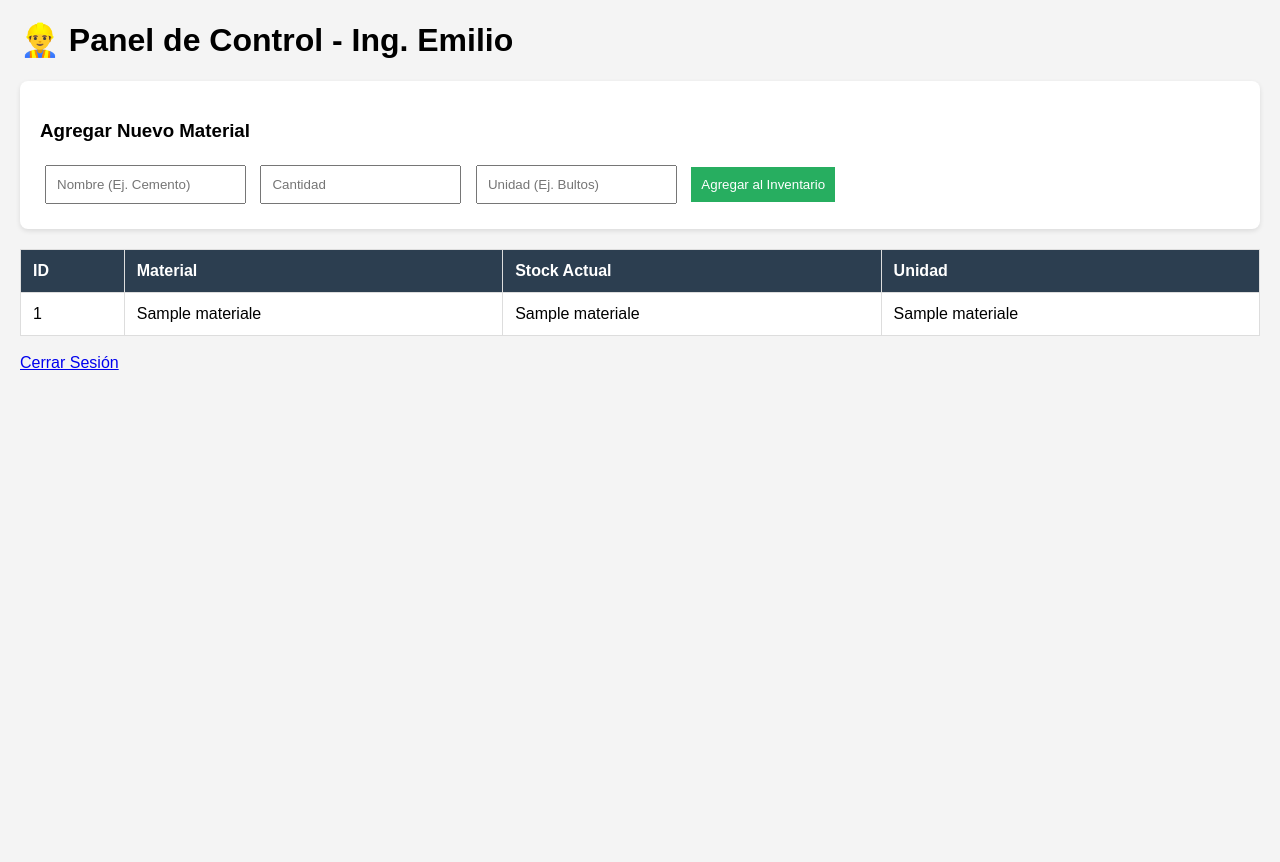
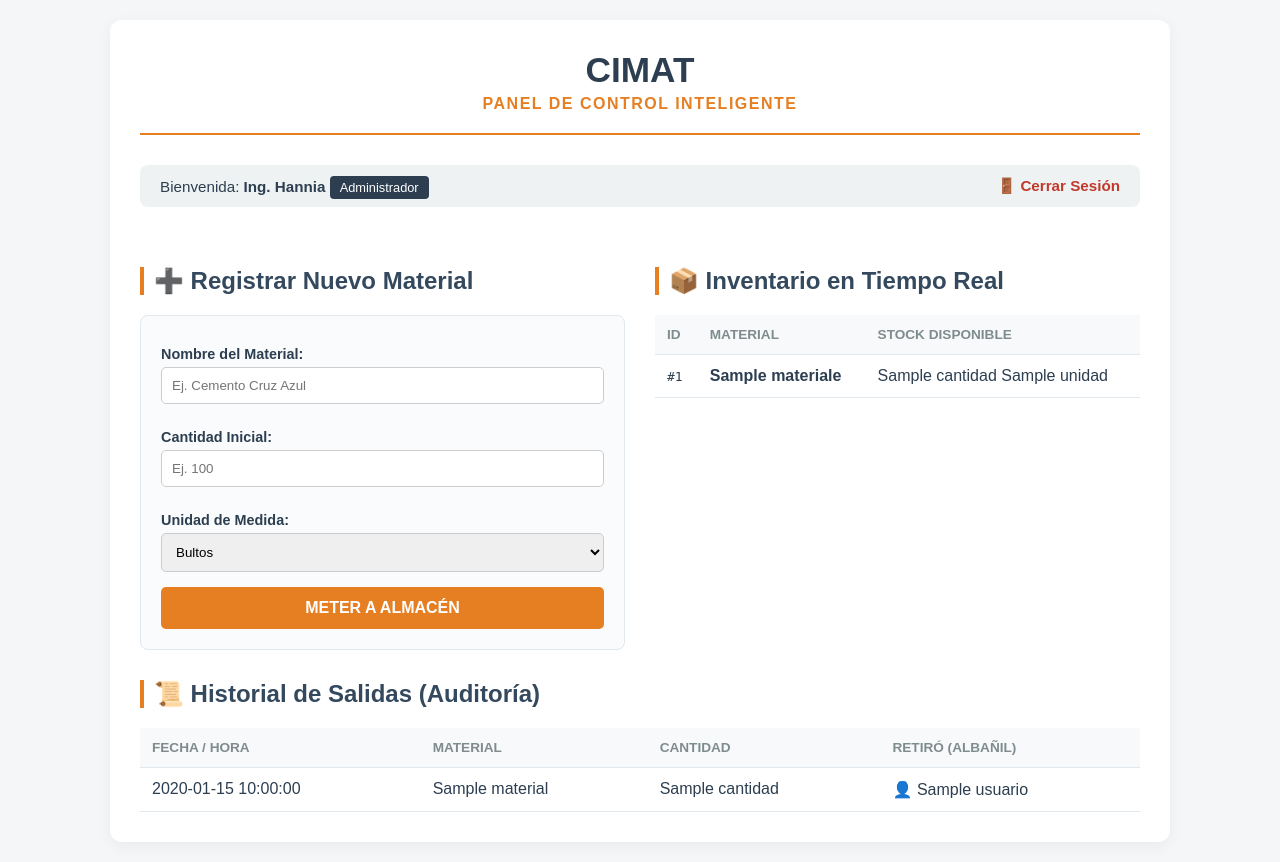
Before and after one commit to emilioyerbesram-star/control_obra_uady, a Flask app: template templates/ingeniero.html in a window 1280 px wide. Before the commit the page ends 370 px from the top, so only its background shows below. Run offline with Flask 3, Linux system fonts and the light colour scheme; the template is opened without the code that fills it: most values are stand-ins (such as "Sample title", 1, 10 or a date in 2020).

Commit message:
Update ingeniero.html

```diff
--- a/templates/ingeniero.html
+++ b/templates/ingeniero.html
@@ -2,51 +2,118 @@
 <html lang="es">
 <head>
     <meta charset="UTF-8">
-    <title>Panel del Ingeniero</title>
+    <title>CIMAT - Panel de Control</title>
+    <meta name="viewport" content="width=device-width, initial-scale=1.0">
     <style>
-        body { font-family: sans-serif; margin: 20px; background: #f4f4f4; }
-        table { width: 100%; border-collapse: collapse; background: white; }
-        th, td { border: 1px solid #ddd; padding: 12px; text-align: left; }
-        th { background-color: #2c3e50; color: white; }
-        .form-add { background: white; padding: 20px; border-radius: 8px; margin-bottom: 20px; box-shadow: 0 2px 5px rgba(0,0,0,0.1); }
-        input, button { padding: 10px; margin: 5px; }
-        button { background: #27ae60; color: white; border: none; cursor: pointer; }
+        body { font-family: sans-serif; margin: 0; padding: 20px; background: #f4f6f7; color: #2c3e50; }
+        .container { max-width: 1000px; margin: auto; background: white; padding: 30px; border-radius: 12px; box-shadow: 0 4px 15px rgba(0,0,0,0.05); }
+        .header { text-align: center; border-bottom: 2px solid #e67e22; padding-bottom: 20px; margin-bottom: 30px; }
+        .brand { font-size: 2.2rem; font-weight: bold; margin: 0; color: #2c3e50; }
+        .subtitle { font-size: 1rem; color: #e67e22; margin: 5px 0 0 0; text-transform: uppercase; letter-spacing: 1.5px; font-weight: bold; }
+        .welcome-bar { display: flex; justify-content: space-between; align-items: center; background: #eef2f3; padding: 12px 20px; border-radius: 8px; margin-bottom: 30px; font-size: 0.95rem; }
+        .user-badge { background: #2c3e50; color: white; padding: 4px 10px; border-radius: 4px; font-size: 0.8rem; }
+        .logout-btn { color: #c0392b; text-decoration: none; font-weight: bold; }
+        h2 { border-left: 4px solid #e67e22; padding-left: 10px; margin-top: 30px; color: #34495e; }
+        .grid { display: grid; grid-template-columns: 1fr 1fr; gap: 30px; }
+        @media(max-width: 768px) { .grid { grid-template-columns: 1fr; } }
+        form { background: #fafbfc; padding: 20px; border-radius: 8px; border: 1px solid #e1e8ed; }
+        label { display: block; margin-top: 10px; font-weight: bold; font-size: 0.9rem; }
+        input, select { width: 100%; padding: 10px; margin: 5px 0 15px 0; border: 1px solid #ccc; border-radius: 5px; box-sizing: border-box; }
+        .btn { background: #e67e22; color: white; padding: 12px; border: none; width: 100%; font-size: 1rem; border-radius: 5px; cursor: pointer; font-weight: bold; transition: background 0.2s; }
+        .btn:hover { background: #d35400; }
+        table { width: 100%; border-collapse: collapse; margin-top: 15px; background: white; }
+        th, td { padding: 12px; text-align: left; border-bottom: 1px solid #e1e8ed; }
+        th { background: #f8f9fa; color: #7f8c8d; font-size: 0.85rem; text-transform: uppercase; }
+        .text-center { text-align: center; color: #7f8c8d; padding: 20px; }
     </style>
 </head>
 <body>
-    <h1>👷‍♂️ Panel de Control - Ing. Emilio</h1>
+    <div class="container">
+        <div class="header">
+            <p class="brand">CIMAT</p>
+            <p class="subtitle">Panel de Control Inteligente</p>
+        </div>
 
-    <div class="form-add">
-        <h3>Agregar Nuevo Material</h3>
+        <div class="welcome-bar">
+            <div>Bienvenida: <strong>Ing. Hannia</strong> <span class="user-badge">Administrador</span></div>
+            <div><a href="/" class="logout-btn">🚪 Cerrar Sesión</a></div>
+        </div>
+
+        <div class="grid">
+            <div>
+                <h2>➕ Registrar Nuevo Material</h2>
                 <form action="/agregar" method="post">
-            <input type="text" name="nombre" placeholder="Nombre (Ej. Cemento)" required>
-            <input type="number" name="cantidad" placeholder="Cantidad" required>
-            <input type="text" name="unidad" placeholder="Unidad (Ej. Bultos)" required>
-            <button type="submit">Agregar al Inventario</button>
+                    <label>Nombre del Material:</label>
+                    <input type="text" name="nombre" placeholder="Ej. Cemento Cruz Azul" required>
+
+                    <label>Cantidad Inicial:</label>
+                    <input type="number" name="cantidad" step="any" placeholder="Ej. 100" required min="0">
+
+                    <label>Unidad de Medida:</label>
+                    <select name="unidad" required>
+                        <option value="Bultos">Bultos</option>
+                        <option value="Piezas">Piezas</option>
+                        <option value="Metros Cúbicos">Metros Cúbicos (m³)</option>
+                        <option value="Kilogramos">Kilogramos (kg)</option>
+                        <option value="Litros">Litros</option>
+                    </select>
+
+                    <button type="submit" class="btn">METER A ALMACÉN</button>
                 </form>
             </div>
 
+            <div>
+                <h2>📦 Inventario en Tiempo Real</h2>
                 <table>
                     <thead>
                         <tr>
                             <th>ID</th>
                             <th>Material</th>
-                <th>Stock Actual</th>
-                <th>Unidad</th>
+                            <th>Stock Disponible</th>
                         </tr>
                     </thead>
                     <tbody>
                         {% for m in materiales %}
                         <tr>
-                <td>{{ m[0] }}</td>
-                <td>{{ m[1] }}</td>
-                <td>{{ m[2] }}</td>
-                <td>{{ m[3] }}</td>
+                            <td><code>#{{ m['id'] }}</code></td>
+                            <td><strong>{{ m['nombre'] }}</strong></td>
+                            <td>{{ m['cantidad'] }} {{ m['unidad'] }}</td>
+                        </tr>
+                        {% else %}
+                        <tr>
+                            <td colspan="3" class="text-center">No hay materiales registrados en la obra todavía.</td>
                         </tr>
                         {% endfor %}
                     </tbody>
                 </table>
-    <br>
-    <a href="/">Cerrar Sesión</a>
+            </div>
+        </div>
+
+        <h2>📜 Historial de Salidas (Auditoría)</h2>
+        <table>
+            <thead>
+                <tr>
+                    <th>Fecha / Hora</th>
+                    <th>Material</th>
+                    <th>Cantidad</th>
+                    <th>Retiró (Albañil)</th>
+                </tr>
+            </thead>
+            <tbody>
+                {% for h in historial %}
+                <tr>
+                    <td>{{ h['fecha'] }}</td>
+                    <td>{{ h['material'] }}</td>
+                    <td>{{ h['cantidad'] }}</td>
+                    <td>👤 {{ h['usuario'] }}</td>
+                </tr>
+                {% else %}
+                <tr>
+                    <td colspan="4" class="text-center">No se han registrado salidas de material todavía.</td>
+                </tr>
+                {% endfor %}
+            </tbody>
+        </table>
+    </div>
 </body>
 </html>
```
Lines whose indentation alone changed are shown as unchanged.
